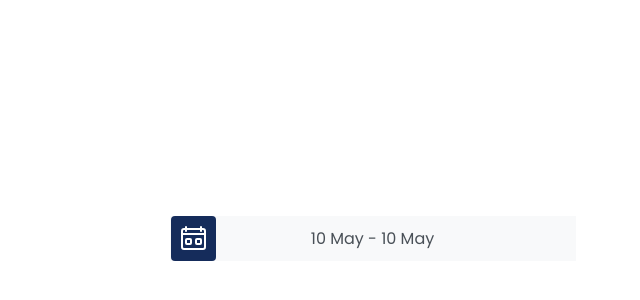
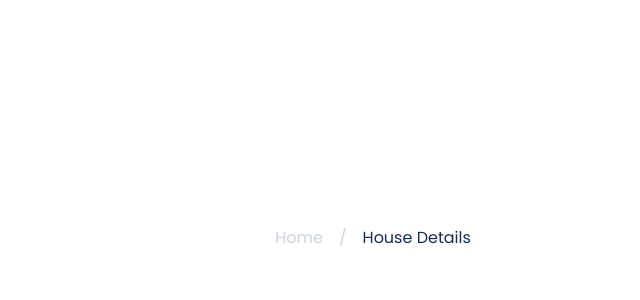
Before and after one commit to rizshirazy/staycation, a React (Create React App) app: page /example in a window 1280 px wide. Shown: the part 154-454 px from the top of the page, without its empty margins (267-907 px from the left). Built offline with nearby package versions, Linux system fonts and the light colour scheme.

Commit message:
Create component Breadcrumb

```diff
--- a/src/assets/scss/_breadcrumb.scss
+++ b/src/assets/scss/_breadcrumb.scss
@@ -4,18 +4,22 @@
 	padding: $breadcrumb-padding-y $breadcrumb-padding-x;
 	margin-bottom: $breadcrumb-margin-bottom;
 	list-style: none;
-  background-color: $breadcrumb-bg;
+	// background-color: $breadcrumb-bg;
 	@include border-radius($border-radius);
 }
 
 .breadcrumb-item {
+	a {
+		color: $gray-400;
+	}
+
 	// The separator between breadcrumbs (by default, a forward-slash: "/")
 	+ .breadcrumb-item::before {
 		display: inline-block; // Suppress underlining of the separator in modern browsers
 		padding-right: $breadcrumb-item-padding;
 		padding-left: $breadcrumb-item-padding;
-    color: $breadcrumb-divider-color;
-    content: "#{$breadcrumb-divider}";
+		color: $gray-400;
+		content: '#{$breadcrumb-divider}';
 	}
 
 	// IE9-11 hack to properly handle hyperlink underlines for breadcrumbs built
@@ -33,6 +37,6 @@
 	}
 
 	&.active {
-    color: $breadcrumb-active-color;
+		color: $gray-900;
 	}
 }
--- a/src/assets/scss/_variables.scss
+++ b/src/assets/scss/_variables.scss
@@ -855,7 +855,7 @@ $figure-caption-color: $gray-600 !default;
 
 $breadcrumb-padding-y: 0.75rem !default;
 $breadcrumb-padding-x: 1rem !default;
-$breadcrumb-item-padding: 0.5rem !default;
+$breadcrumb-item-padding: 1rem !default;
 
 $breadcrumb-margin-bottom: 1rem !default;
 
--- /dev/null
+++ b/src/elements/Breadcrumb/index.js
@@ -0,0 +1,40 @@
+import React from 'react';
+import PropTypes from 'prop-types';
+
+import Button from 'elements/Button';
+
+import './index.scss';
+
+const Breadcrumb = (props) => {
+	const className = ['breadcrumb', props.className];
+	return (
+		<nav aria-label='breadcrumb'>
+			<ol className={className.join(' ')}>
+				{props.data.map((item, index) => {
+					return (
+						<li
+							key={`breadcrumb-${index}`}
+							className={`breadcrumb-item${
+								index === props.data.length - 1 ? ' active' : ''
+							}`}>
+							{index === props.data.length - 1 ? (
+								item.pageTitle
+							) : (
+								<Button type='link' href={item.pageHref}>
+									{item.pageTitle}
+								</Button>
+							)}
+						</li>
+					);
+				})}
+			</ol>
+		</nav>
+	);
+};
+
+Breadcrumb.propTypes = {
+	data: PropTypes.array,
+	className: PropTypes.string,
+};
+
+export default Breadcrumb;
--- a/src/pages/Example.js
+++ b/src/pages/Example.js
@@ -1,32 +1,20 @@
 import React, { Component } from 'react';
 
-import { InputDate } from 'elements/Form';
+import Breadcrumb from 'elements/Breadcrumb';
 
 export default class Example extends Component {
-	state = {
-		value: {
-			startDate: new Date(),
-			endDate: new Date(),
-			key: 'selection',
-		},
-	};
-
-	handleChange = (e) => {
-		this.setState({ value: e.target.value });
-	};
-
 	render() {
+		const breadcrumb = [
+			{ pageTitle: 'Home', pageHref: '' },
+			{ pageTitle: 'House Details', pageHref: '/properties' },
+		];
 		return (
 			<div className='container'>
 				<div
 					className='row align-items-center justify-content-center'
 					style={{ height: '100vh' }}>
 					<div className='col-auto'>
-						<InputDate
-							onChange={this.handleChange}
-							name='value'
-							value={this.state.value}
-						/>
+						<Breadcrumb data={breadcrumb} />
 					</div>
 				</div>
 			</div>
```
Also changed, not shown: src/elements/Breadcrumb/index.scss (added), 1 other file (tests, documents, lock files or other folders). Lines whose indentation alone changed are shown as unchanged.
